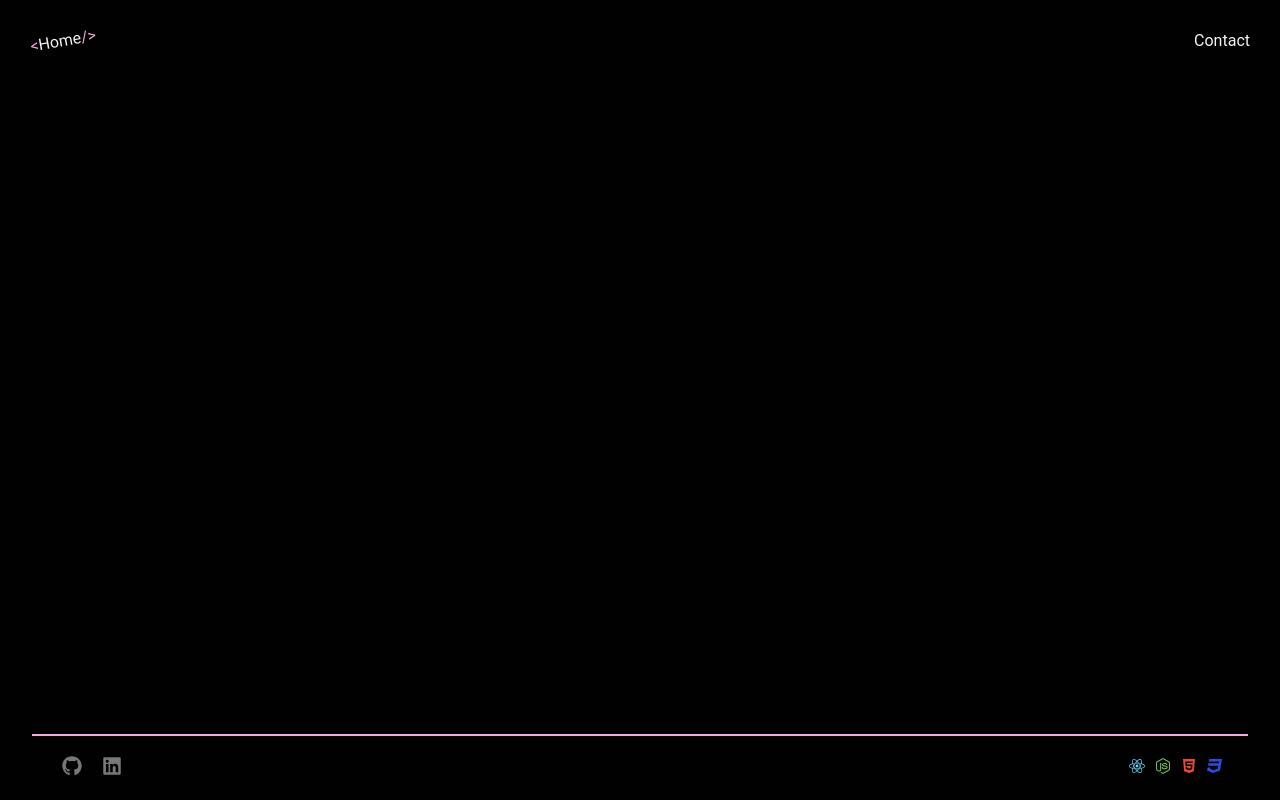
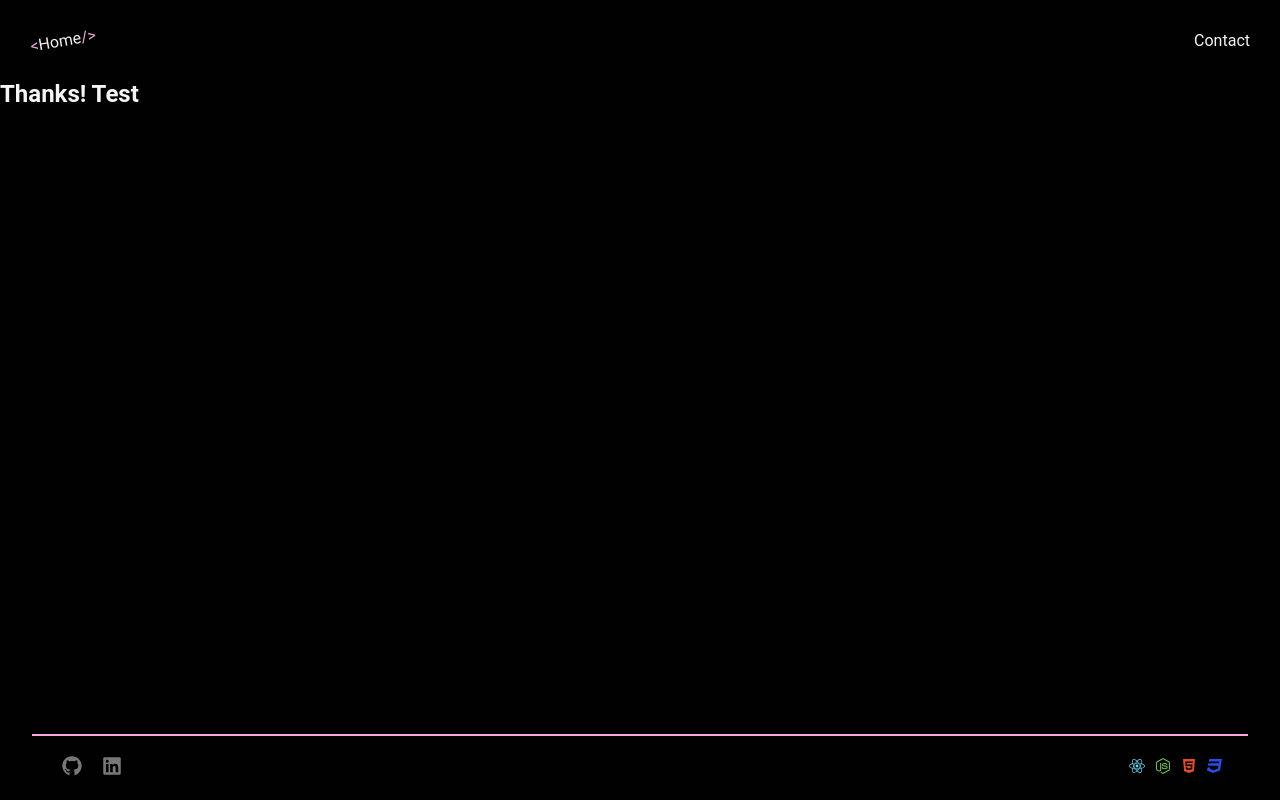
Before and after one commit to paulg44/portfolio_one, a React (Create React App) app in the folder my-portfolio/: page /submission in a window 1280 px wide. Before the commit this address had no page. Built offline with nearby package versions, Linux system fonts and the light colour scheme.

Commit message:
add submission page for after form

```diff
--- a/my-portfolio/src/App.js
+++ b/my-portfolio/src/App.js
@@ -1,26 +1,28 @@
 // Imports
-import {React} from "react"
-import { BrowserRouter, Routes, Route } from "react-router-dom";
+import { React } from 'react';
+import { BrowserRouter, Routes, Route } from 'react-router-dom';
 import './App.css';
 
 // Component Imports
-import Navbar from "./Components/Navbar/Navbar";
-import Homepage from "./Pages/Homepage/Homepage";
-import Projects from "./Pages/Projects/Projects";
-import Contact from "./Pages/Contact/Contact";
-import Footer from "./Components/Footer/Footer";
+import Navbar from './Components/Navbar/Navbar';
+import Homepage from './Pages/Homepage/Homepage';
+import Projects from './Pages/Projects/Projects';
+import Contact from './Pages/Contact/Contact';
+import Submission from './Pages/Submission/Submission';
+import Footer from './Components/Footer/Footer';
 
 function App() {
   return (
-   <BrowserRouter>
-    <Navbar/>
-    <Routes>
-    <Route path="/" element={<Homepage />}/>
-    <Route path="/projects" element={<Projects />}/>
-    <Route path="/contact" element={<Contact />}/>
-    </Routes>
-    <Footer />
-   </BrowserRouter>
+    <BrowserRouter>
+      <Navbar />
+      <Routes>
+        <Route path="/" element={<Homepage />} />
+        <Route path="/projects" element={<Projects />} />
+        <Route path="/contact" element={<Contact />} />
+        <Route path="/submission" element={<Submission />} />
+      </Routes>
+      <Footer />
+    </BrowserRouter>
   );
 }
 
--- a/my-portfolio/src/Components/Form/Form.js
+++ b/my-portfolio/src/Components/Form/Form.js
@@ -1,5 +1,6 @@
 // Contact From Component
 import './Form.css';
+import { Link } from 'react-router-dom';
 
 function ContactForm() {
   return (
@@ -15,7 +16,9 @@ function ContactForm() {
       </div>
       <div class="right-form">
         <textarea name="text" placeholder="Anything to add..."></textarea>
-        <button type="submit">Submit</button>
+        <Link to="/submission">
+          <button type="submit">Submit</button>
+        </Link>
       </div>
     </form>
   );
--- /dev/null
+++ b/my-portfolio/src/Pages/Submission/Submission.js
@@ -0,0 +1,12 @@
+// Component for successful submission
+import { Link } from 'react-router-dom';
+
+function Submission() {
+  return (
+    <div>
+      <h2>Thanks! Test</h2>
+    </div>
+  );
+}
+
+export default Submission;
```
